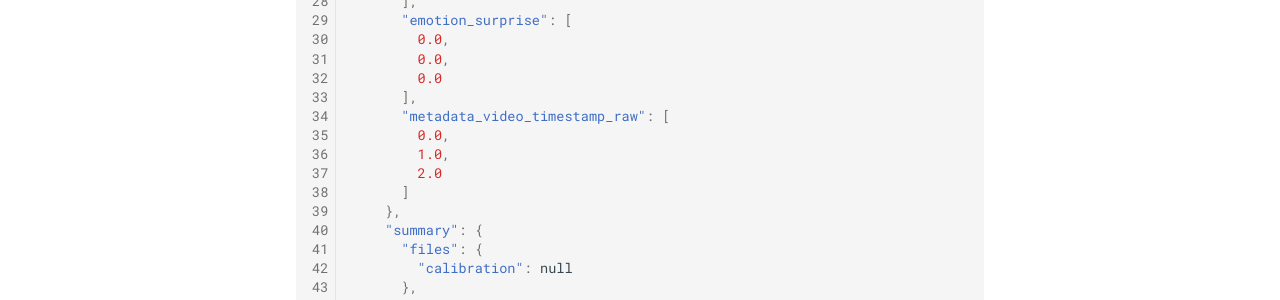
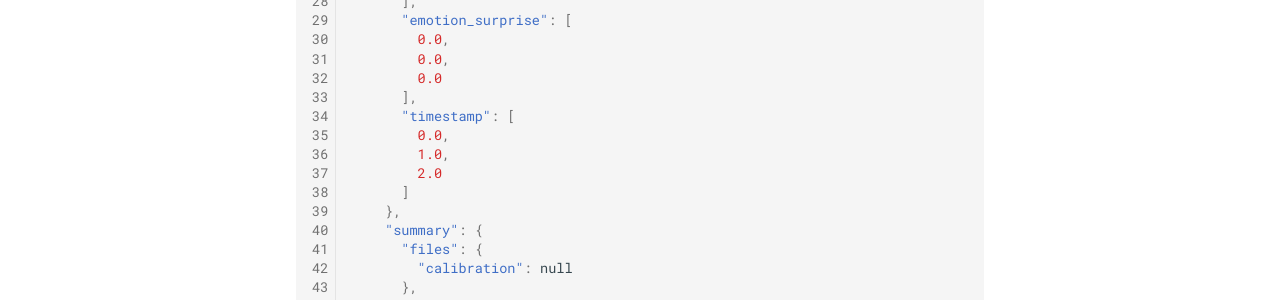
Before and after one commit to elementhuman/biometrics-client, an MkDocs documentation site: the page built from docs/getting_started.md, in a window 1280 px wide and 900 px high, scrolled down 1628 px. Shown: the part 276-576 px from the top of the window. Built offline with MkDocs 1.6.1 and Material for MkDocs 9.7.7, drawn with Linux system fonts in a browser that asks for light colours.

Commit message:
Update field name

```diff
--- a/docs/getting_started.md
+++ b/docs/getting_started.md
@@ -95,7 +95,7 @@ The `analysis` payload you receive will be similar to the example provided below
         0.0,
         0.0
       ],
-      "metadata_video_timestamp_raw": [
+      "timestamp": [
         0.0,
         1.0,
         2.0
```
